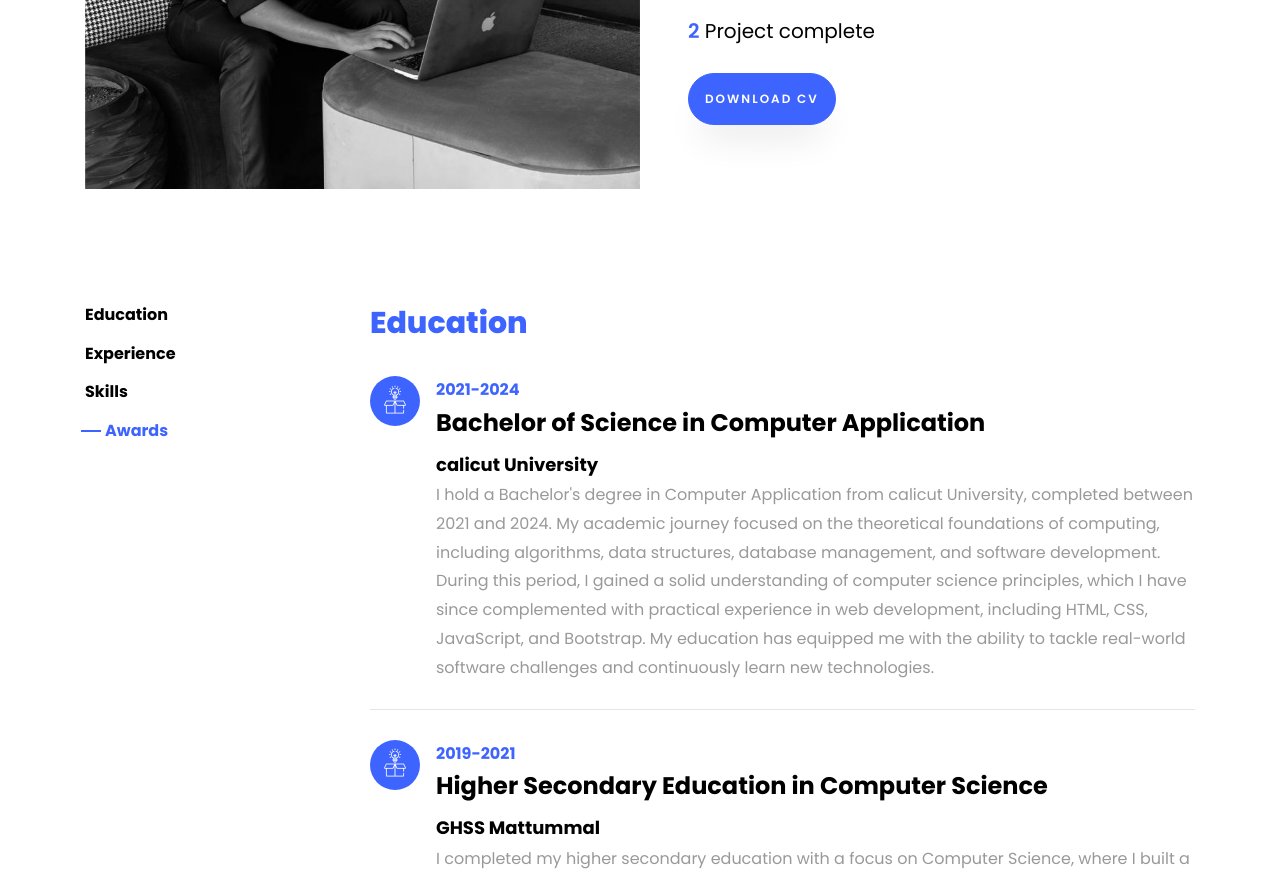
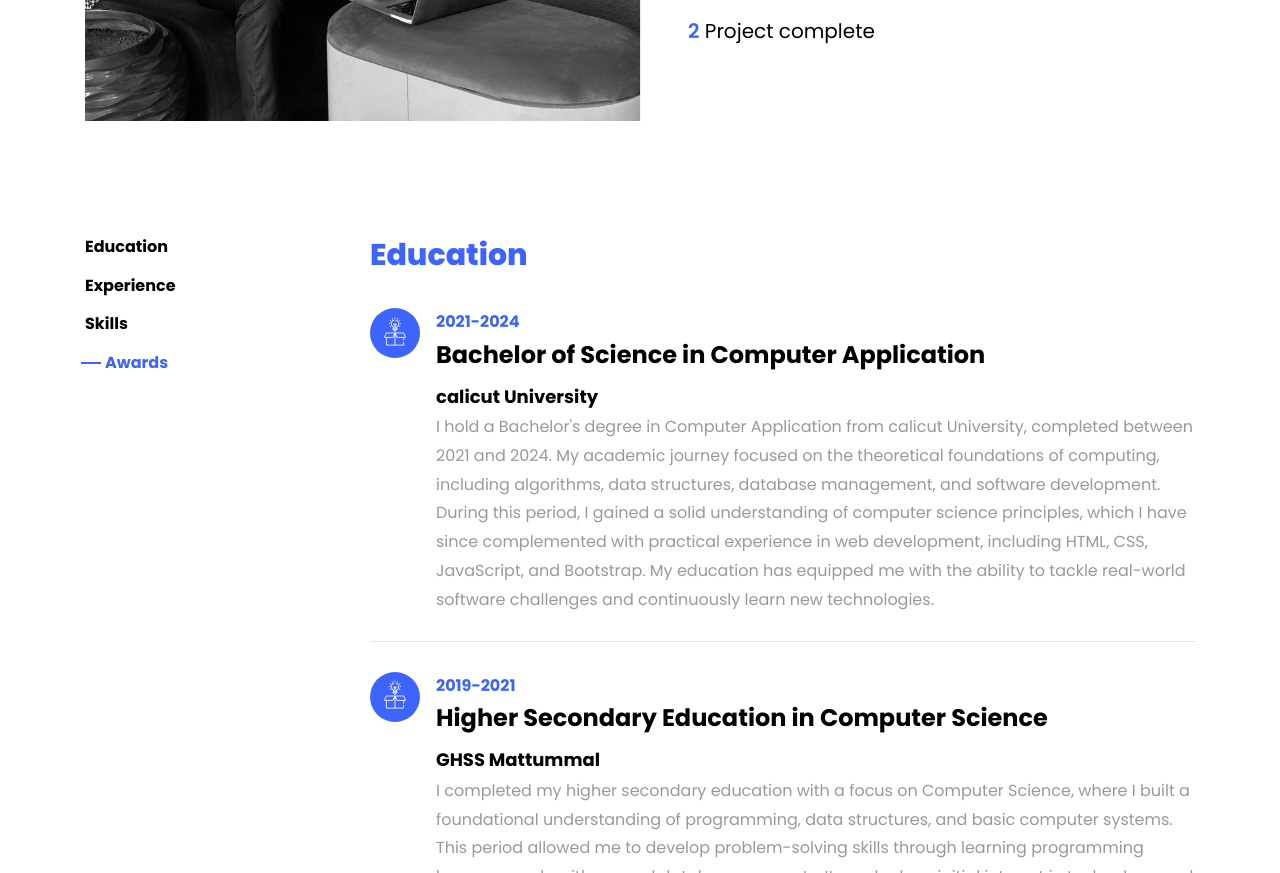
Before and after one commit to Sadhin-ap/portfolio-, a plain HTML site: page index.html in a window 1280 px wide. Shown: the part 1223-2096 px from the top of the page. Drawn offline with nearby package versions, Linux system fonts and the light colour scheme; files whose address does not match are found by name.

Commit message:
Update index.html

```diff
--- a/index.html
+++ b/index.html
@@ -115,7 +115,7 @@
 	                <span class="number" data-number="3">1</span>
 	                <span>Project complete</span>
                 </p>
-                <p><a href="#" class="btn btn-primary py-3 px-3">Download CV</a></p>
+
               </div>
 	          </div>
 	        </div>
```
